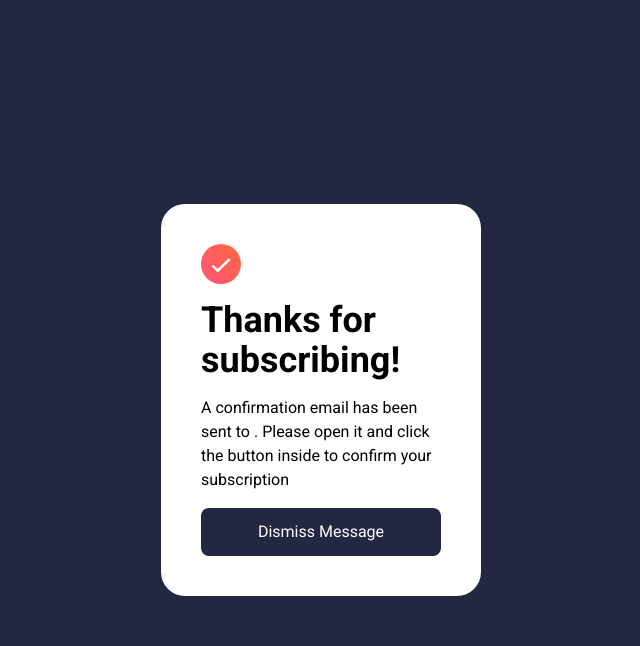
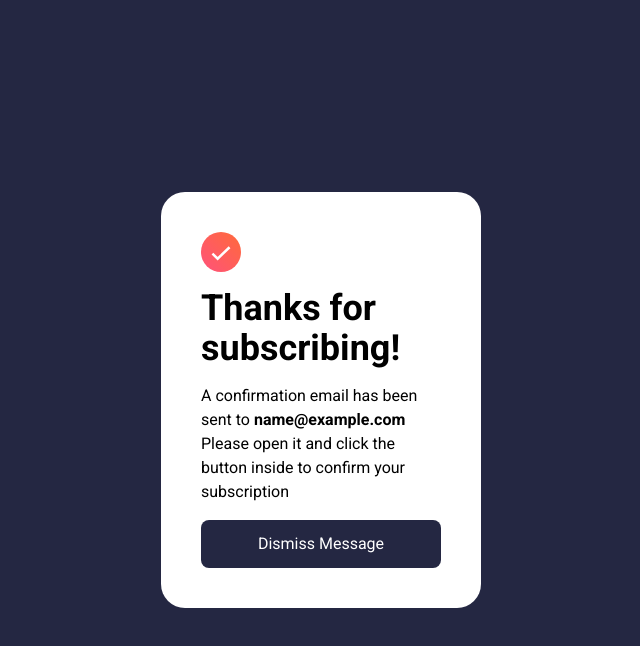
Before and after one commit to duncan-chege/newsletter-signup, a React (Vite) app: page / in a window 1280 px wide. Both pictures are taken after typing "name@example.com" into the empty fields and a click on the button "Subscribe to monthly newsletter". Shown: the top 646 px of the page, without its empty margins (319-959 px from the left). Built offline with nearby package versions, Linux system fonts and the light colour scheme.

Commit message:
add a backToForm prop in my Success component

```diff
--- a/src/components/App.jsx
+++ b/src/components/App.jsx
@@ -29,8 +29,14 @@ function App() {
     }
   }
 
+  const goBack = () => {
+    setSubmitted(false);
+    setSubmittedSuccess(false);
+    setEmailValue("");
+  }
+
   if (submittedSuccess){
-    return <Success />
+    return <Success email = {emailValue} backToForm={goBack} />
   }
 
   return (
@@ -71,6 +77,7 @@ function App() {
                 aria-required="true"
               />
               <button className="bg-dark-gray text-white py-3 mt-4 rounded-lg hover:bg-gradient-to-r from-tomato to-orange-500" type="submit">Subscribe to monthly newsletter</button>
+
           </form>
 
         </div>
--- a/src/components/Success.jsx
+++ b/src/components/Success.jsx
@@ -1,16 +1,16 @@
-import { useState } from "react";
-
-function Success() {
-
-    // const [userEmail, setUserEmail] = useState(props.emailValue);
-
+function Success({email, backToForm}) {
     return (
         <main className="bg-dark-gray h-screen font-sans flex justify-center items-center">
             <div className="p-10 bg-white w-1/4 rounded-3xl">
                 <img src="/assets/icon-success.svg" alt="icon" className="w-1/6 pb-4" />
                 <h1 className="text-4xl font-bold pb-4">Thanks for subscribing!</h1>
-                <p>A confirmation email has been sent to  . Please open it and click the button inside to confirm your subscription</p>
-                <button className="bg-dark-gray text-white w-full py-3 mt-4 rounded-lg hover:bg-gradient-to-r from-tomato to-orange-500">Dismiss Message</button>
+                <p>A confirmation email has been sent to <span className="font-bold">{email}</span> Please open it and click the button inside to confirm your subscription</p>
+                <button
+                    className="bg-dark-gray text-white w-full py-3 mt-4 rounded-lg hover:bg-gradient-to-r from-tomato to-orange-500"
+                    onClick={backToForm}>
+                    Dismiss Message
+                </button>
+
             </div>
         </main>
     )
```
